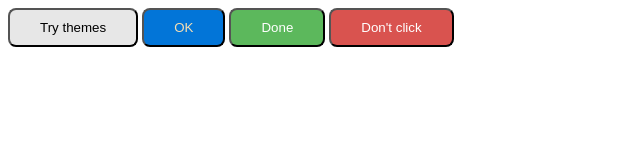
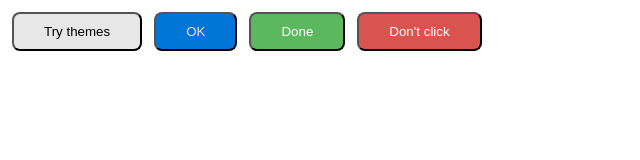
Before and after one commit to Akraj141118/Html_Css, a plain HTML site: page index.html in a window 1280 px wide. Shown: the whole page, without its empty margins (0-640 px from the left). Drawn offline with Linux system fonts and the light colour scheme.

Commit message:
margin added in button

```diff
--- a/style.css
+++ b/style.css
@@ -54,12 +54,15 @@
 	padding:10px 30px 10px 30px;
 	background-color:#0275d8;
 	border-radius:8px;
+		margin:4px;
+
 }
 .success{
 	background-color:#5cb85c;
 	padding:10px 30px 10px 30px;
 	border-radius:8px;
 	color:white;
+	margin:4px;
 
 
 }
@@ -69,6 +72,7 @@
 	color:black;
 	border-radius:8px;
 	background-color:#e7e7e7;
+	margin:4px;
 
 }
 .danger{
@@ -76,5 +80,6 @@
 	padding:10px 30px 10px 30px;
 	background-color:#d9534f;
 	border-radius:8px;
+	margin:4px;
 
 }
```
